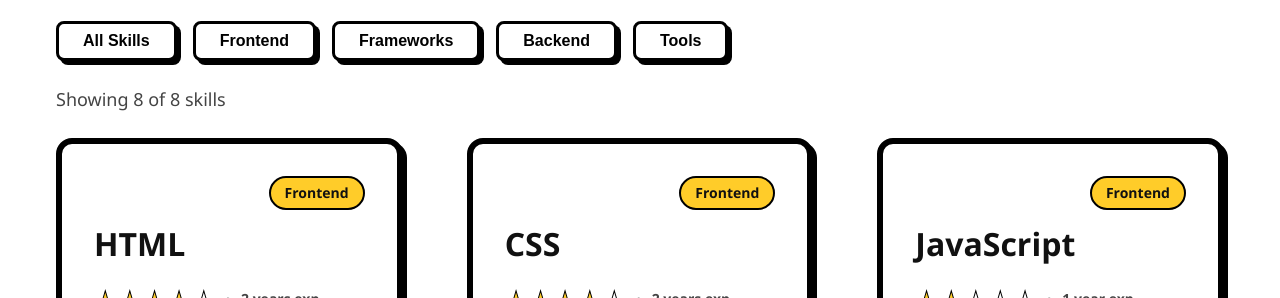
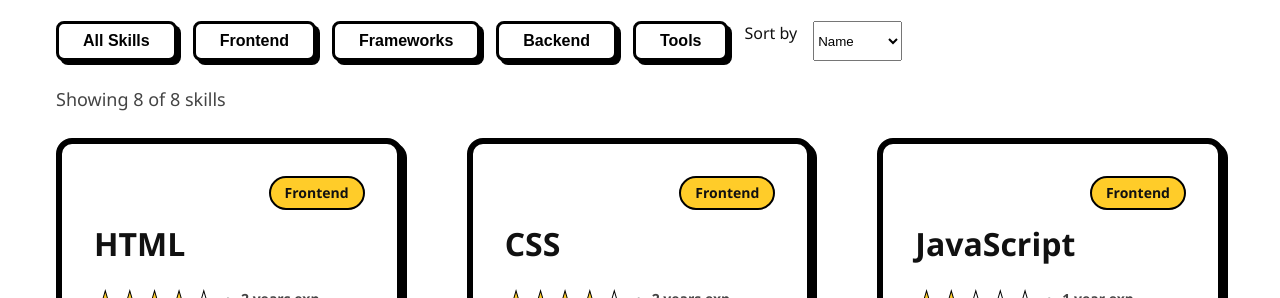
Before and after one commit to crismosdev/portfolio, a plain HTML site: page about.html in a window 1280 px wide. Shown: the part 802-1100 px from the top of the page. Drawn offline with Linux system fonts and the light colour scheme.

Commit message:
Add sorting options for skills in the about page

```diff
--- a/about.html
+++ b/about.html
@@ -47,6 +47,12 @@
                 <button type="button" class="btn" data-category="Frameworks" aria-pressed="false">Frameworks</button>
                 <button type="button" class="btn" data-category="Backend" aria-pressed="false">Backend</button>
                 <button type="button" class="btn" data-category="Tools" aria-pressed="false">Tools</button>
+                <label for="sort-select">Sort by</label>
+                <select id="sort-select">
+                    <option value="name">Name</option>
+                    <option value="proficiency">Proficiency</option>
+                    <option value="experience">Experience</option>
+                </select>
             </div>
             <p id="skills-counter" class="skills-counter" aria-live="polite"></p>
             <div id="skills-grid" class="grid-3x3">
--- a/js/skills.js
+++ b/js/skills.js
@@ -183,7 +183,6 @@ function filterAndRenderSkills(category) {
 
 /********************************************************************************/
 // Writes "Showing X of Y skills" so the live region announces the new count
-// after a filter without forcing the user to recount the cards.
 function updateSkillsCounter(filteredSkills) {
     skillsCounter.textContent = `Showing ${filteredSkills.length} of ${skills.length} skills`;
 }
```
